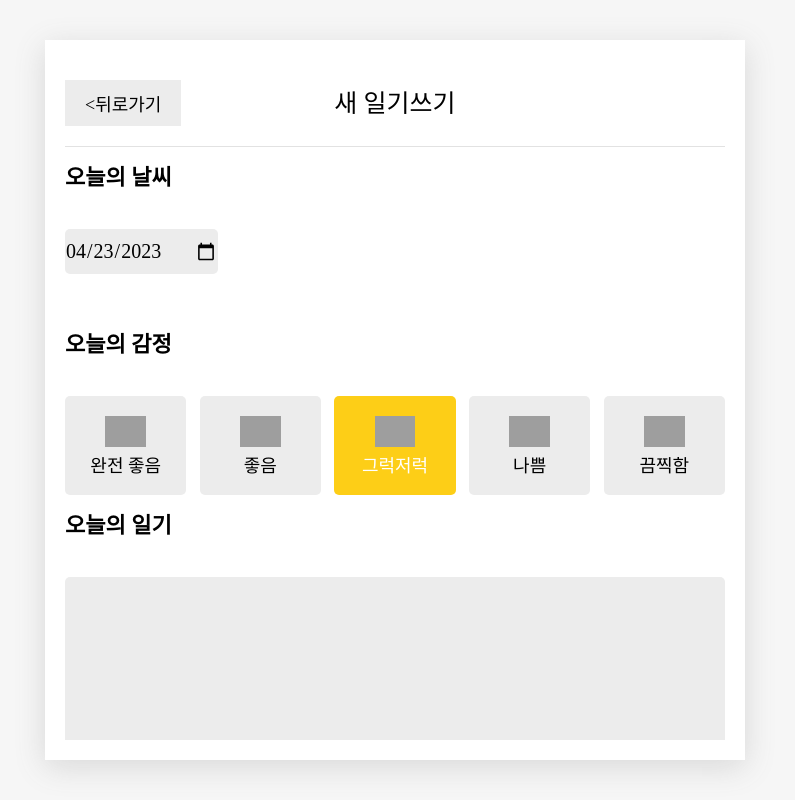
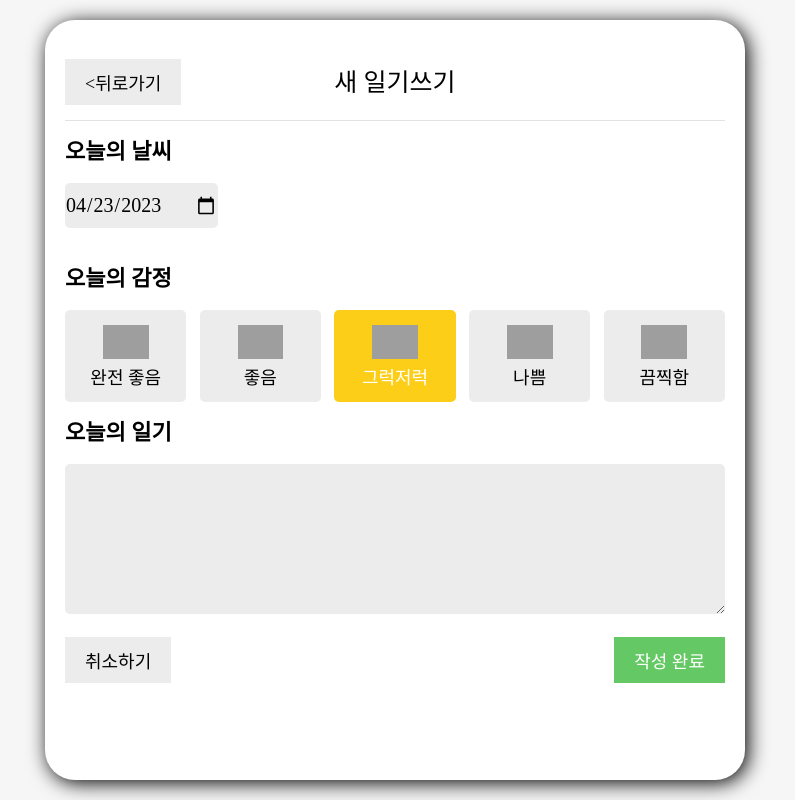
Before and after one commit to insidelamp/react_diary, a React (Create React App) app: page /new in a window 1280 px wide. Shown: the whole page, without its empty margins (245-1040 px from the left). Built offline with nearby package versions, Linux system fonts and the light colour scheme; grey boxes are pictures that could not be loaded.

Commit message:
필요없는 로그들 삭제 및 배포후 화면 깨지는현상 css수정

```diff
--- a/src/App.tsx
+++ b/src/App.tsx
@@ -21,7 +21,6 @@ export const DiaryDispatchContext = React.createContext<IStateContext>(
 
 function App() {
   const idRef = useRef<number>(0);
-  console.log(idRef);
   const [data, dispatch] = useReducer<
     (arg1: DateType[], actions: Actions) => DateType[]
   >(reducer, []);
@@ -44,7 +43,6 @@ function App() {
   }, []);
 
   const onCreate = ({ date, content, emotionId }: DateType) => {
-    console.log(idRef);
     dispatch({
       type: "CREATE",
       data: {
--- a/src/GlobalStyles.ts
+++ b/src/GlobalStyles.ts
@@ -24,19 +24,20 @@ body {
   margin: 0 auto;
   max-width: 700px;
   width: 100%;
-  height: 90vh;
+  height: 95vh;
   background-color: white;
   box-shadow: rgba(100,100,100,0.2) 0px 7px 29px 0px;
   overflow: hidden;
   display: flex;
   justify-content: center;
   align-items: center;
+  border-radius: 30px;
+  box-shadow: 3px 3px 20px;
 }
 .App{
   padding:0px 20px;
   width: 100%;
-  height: 85vh;
-  overflow-y: hidden;
+  height: 89vh;
 }
 
 `;
--- a/src/components/DiaryList.tsx
+++ b/src/components/DiaryList.tsx
@@ -70,6 +70,7 @@ const Wrapper = styled.div`
   font-size: 18px;
   flex-grow: 1;
   width: 100%;
+  position: relative;
 `;
 
 const MenuWrapper = styled.div`
@@ -78,6 +79,7 @@ const MenuWrapper = styled.div`
   display: flex;
   justify-content: space-between;
   flex-grow: 1;
+  position: absolute;
 `;
 
 const MenuSelect = styled.select`
@@ -98,6 +100,11 @@ const ListRight = styled.div`
     flex-grow: 1;
   }
 `;
-const ListWrapper = styled.div``;
+const ListWrapper = styled.div`
+  margin-top: 80px;
+  overflow: scroll;
+  width: 100%;
+  height: 70vh;
+`;
 
 export default DiaryList;
--- a/src/components/Editor.tsx
+++ b/src/components/Editor.tsx
@@ -108,7 +108,7 @@ const EditorListWrapper = styled.div`
   gap: 2%;
 `;
 const EditorSection = styled.div`
-  margin-bottom: 40px;
+  margin-bottom: 20px;
   display: flex;
   justify-content: space-between;
   align-items: center;
@@ -117,7 +117,6 @@ const EditorTitle = styled.h1`
   margin: 20px 0px;
   font-size: 22px;
   font-weight: bold;
-  margin-bottom: 40px;
 `;
 const EditorInput = styled.input`
   border: none;
@@ -128,7 +127,7 @@ const EditorInput = styled.input`
   font-family: "Instrument Serif", serif;
   padding: 10px 0px;
   cursor: pointer;
-  margin-bottom: 40px;
+  margin-bottom: 20px;
 `;
 const EditorTextarea = styled.textarea`
   border: none;
@@ -138,10 +137,10 @@ const EditorTextarea = styled.textarea`
   font-size: 20px;
   font-family: "Instrument Serif", serif;
   width: 100%;
-  min-height: 200px;
+  min-height: 150px;
   box-sizing: border-box;
   resize: vertical;
-  margin-bottom: 40px;
+  margin-bottom: 20px;
 `;
 const EditorBtnSpace = styled.div`
   width: 100%;
--- a/src/components/EmotionItem.tsx
+++ b/src/components/EmotionItem.tsx
@@ -33,7 +33,7 @@ function EmotionItem({
 const EmotionItemWrapper = styled.div`
   cursor: pointer;
   border-radius: 5px;
-  padding: 20px;
+  padding: 15px;
   display: flex;
   flex-direction: column;
   justify-content: center;
--- a/src/components/Header.tsx
+++ b/src/components/Header.tsx
@@ -17,8 +17,8 @@ const Header = ({ title, leftChild, rightChild }: HeaderType) => {
 };
 
 const HeadeWrapper = styled.div`
-  padding: 20px 0px;
-  height: 30%;
+  padding: 15px 0px;
+  height: 20%;
   display: flex;
   align-items: center;
   border-bottom: 1px solid #e2e2e2;
```
